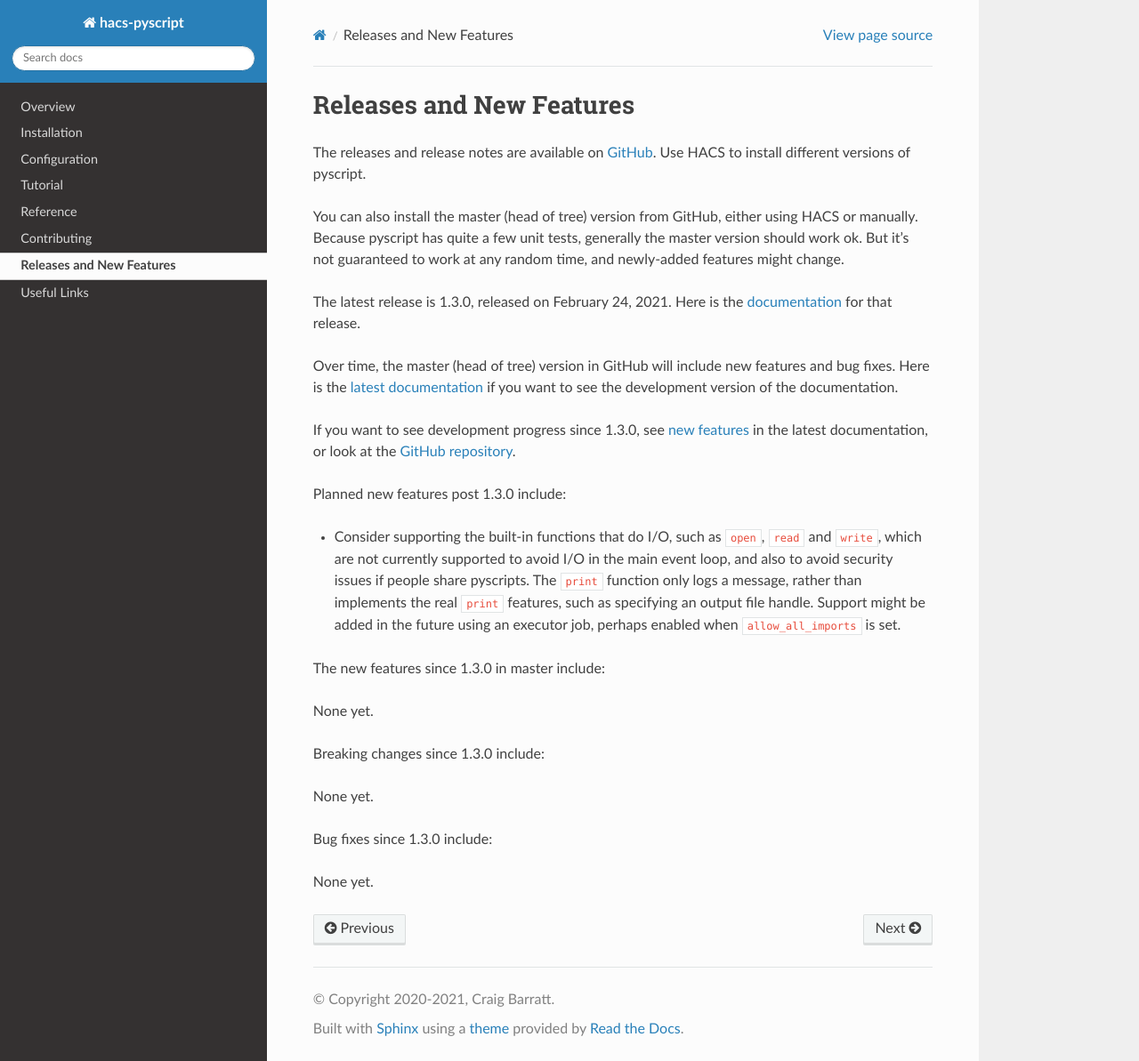
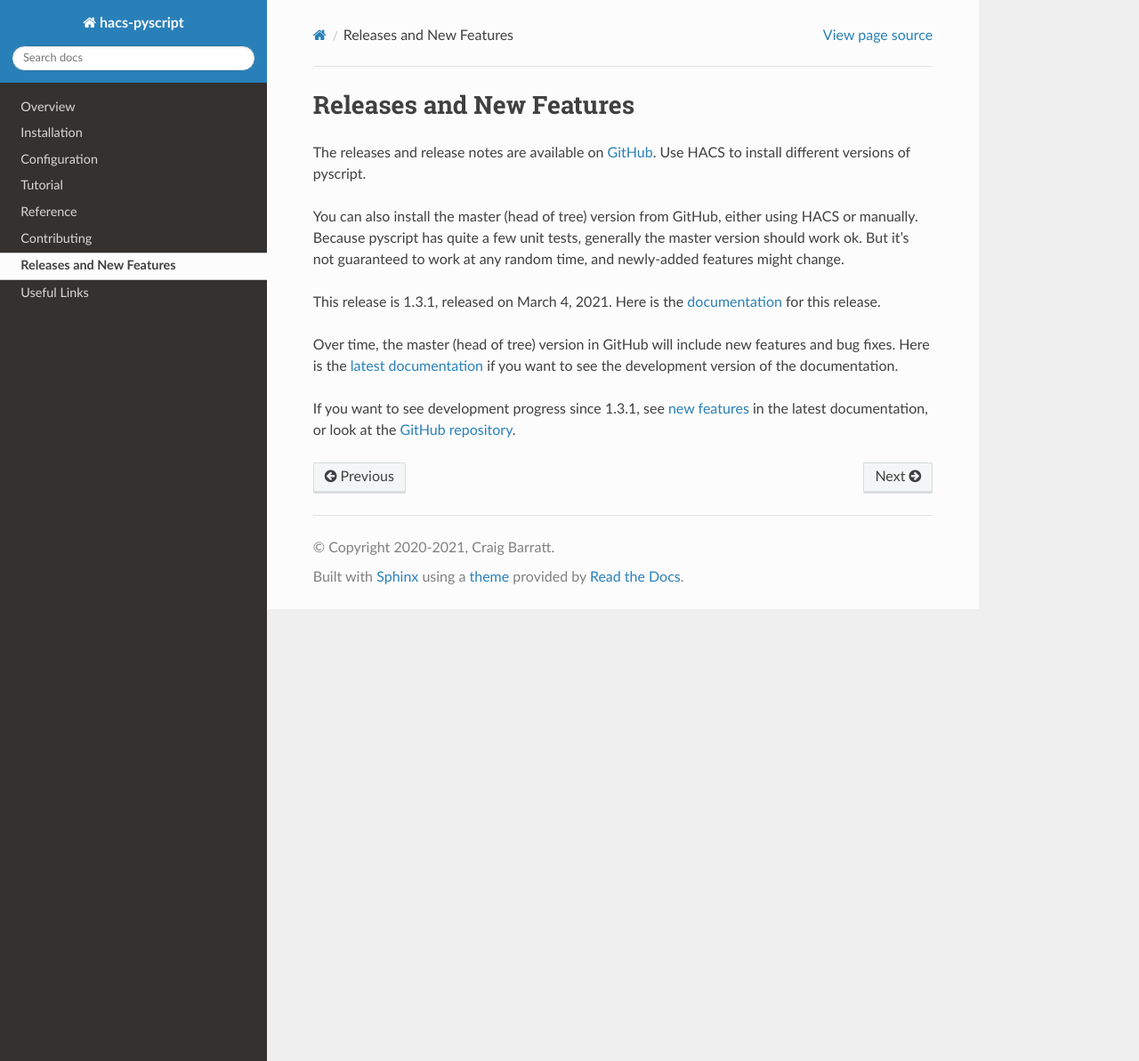
Before and after one commit to custom-components/pyscript, a Sphinx documentation site: the page built from docs/new_features.rst, in a window 1280 px wide and 1193 px high. Shown: the whole window at 89% size. Built offline with Sphinx 7.4.7 and the Read the Docs theme 2.0.0, drawn with Linux system fonts in a browser that asks for light colours.

Commit message:
doc updates prior to 1.3.1 release

```diff
--- a/docs/conf.py
+++ b/docs/conf.py
@@ -23,7 +23,7 @@ copyright = '2020-2021, Craig Barratt'
 author = 'Craig Barratt'
 
 # The full version, including alpha/beta/rc tags
-release = '1.3.0'
+release = '1.3.1'
 
 master_doc = 'index'
 
--- a/docs/new_features.rst
+++ b/docs/new_features.rst
@@ -8,37 +8,13 @@ You can also install the master (head of tree) version from GitHub, either using
 Because pyscript has quite a few unit tests, generally the master version should work ok. But it's not
 guaranteed to work at any random time, and newly-added features might change.
 
-..
-    This release is 1.3.0, released on February 24, 2021.  Here is the `documentation
-    <https://hacs-pyscript.readthedocs.io/en/1.3.0>`__ for this release.
-
-The latest release is 1.3.0, released on February 24, 2021.  Here is the `documentation
-<https://hacs-pyscript.readthedocs.io/en/1.3.0>`__ for that release.
+This release is 1.3.1, released on March 4, 2021.  Here is the `documentation
+<https://hacs-pyscript.readthedocs.io/en/1.3.1>`__ for this release.
 
 Over time, the master (head of tree) version in GitHub will include new features and bug fixes.
 Here is the `latest documentation <https://hacs-pyscript.readthedocs.io/en/latest>`__ if you want
 to see the development version of the documentation.
 
-If you want to see development progress since 1.3.0, see
+If you want to see development progress since 1.3.1, see
 `new features <https://hacs-pyscript.readthedocs.io/en/latest/new_features.html>`__ in the latest
 documentation, or look at the `GitHub repository <https://github.com/custom-components/pyscript>`__.
-
-Planned new features post 1.3.0 include:
-
-- Consider supporting the built-in functions that do I/O, such as ``open``, ``read`` and ``write``, which
-  are not currently supported to avoid I/O in the main event loop, and also to avoid security issues if people
-  share pyscripts. The ``print`` function only logs a message, rather than implements the real ``print`` features,
-  such as specifying an output file handle. Support might be added in the future using an executor job, perhaps
-  enabled when ``allow_all_imports`` is set.
-
-The new features since 1.3.0 in master include:
-
-None yet.
-
-Breaking changes since 1.3.0 include:
-
-None yet.
-
-Bug fixes since 1.3.0 include:
-
-None yet.
```
